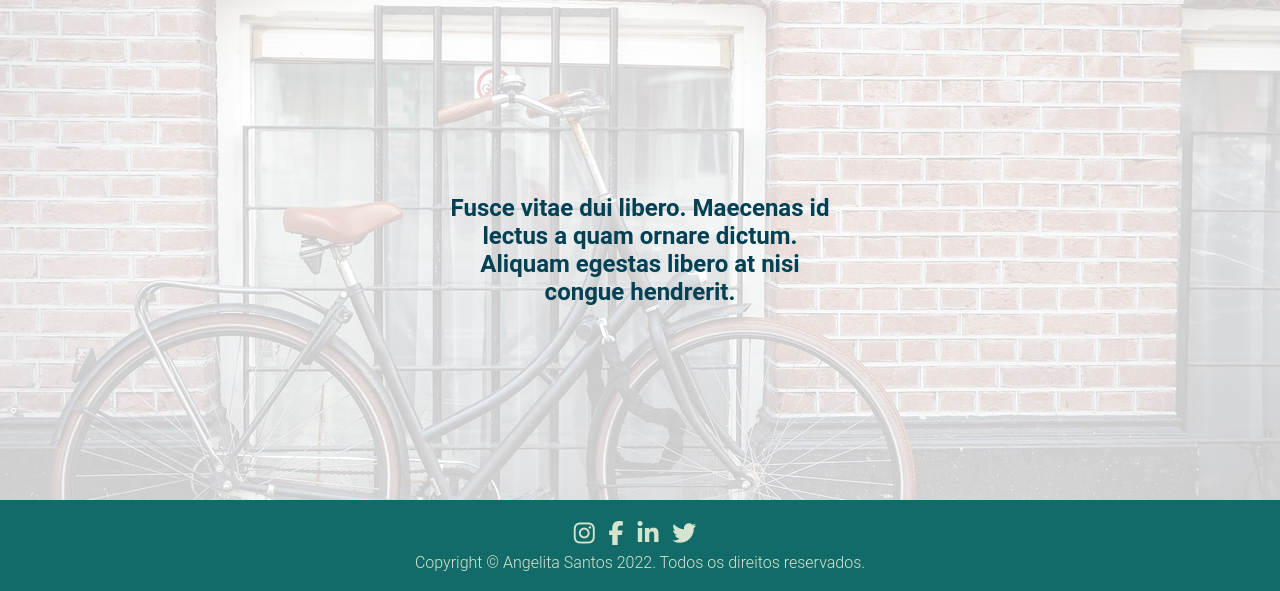
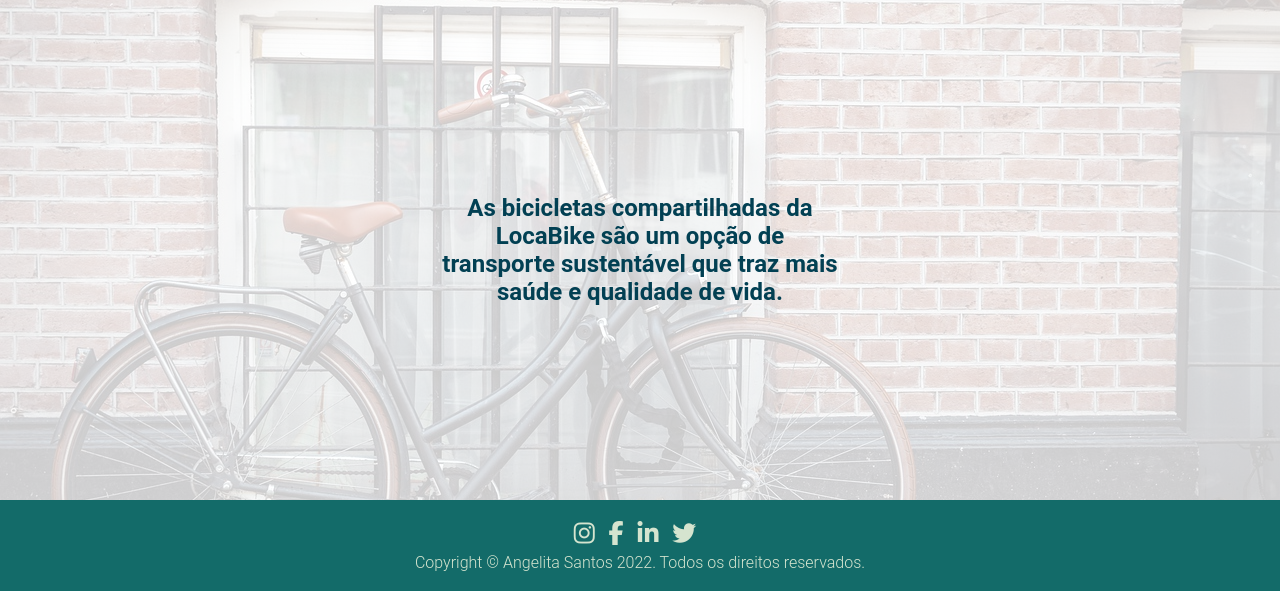
Before and after one commit to angelitasantos/python-flask-mysql-locabike, a Flask app: page / in a window 1280 px wide. Shown: the part 60-651 px from the top of the page. Run offline with Flask 2, Linux system fonts and the light colour scheme; some libraries are stand-ins or nearby versions.

Commit message:
update text home #2

```diff
--- a/templates/pages/home.html
+++ b/templates/pages/home.html
@@ -10,8 +10,8 @@
             <div class="banner-single slide3"></div>
             <div class="overlay"></div>
             <div>
-                <h5 id="txtHome">Fusce vitae dui libero. Maecenas id lectus a quam ornare dictum.
-                    Aliquam egestas libero at nisi congue hendrerit.
+                <h5 id="txtHome">As bicicletas compartilhadas da LocaBike são um opção de transporte
+                    sustentável que traz mais saúde e qualidade de vida.
                 </h5>
             </div>
         </div>
```
